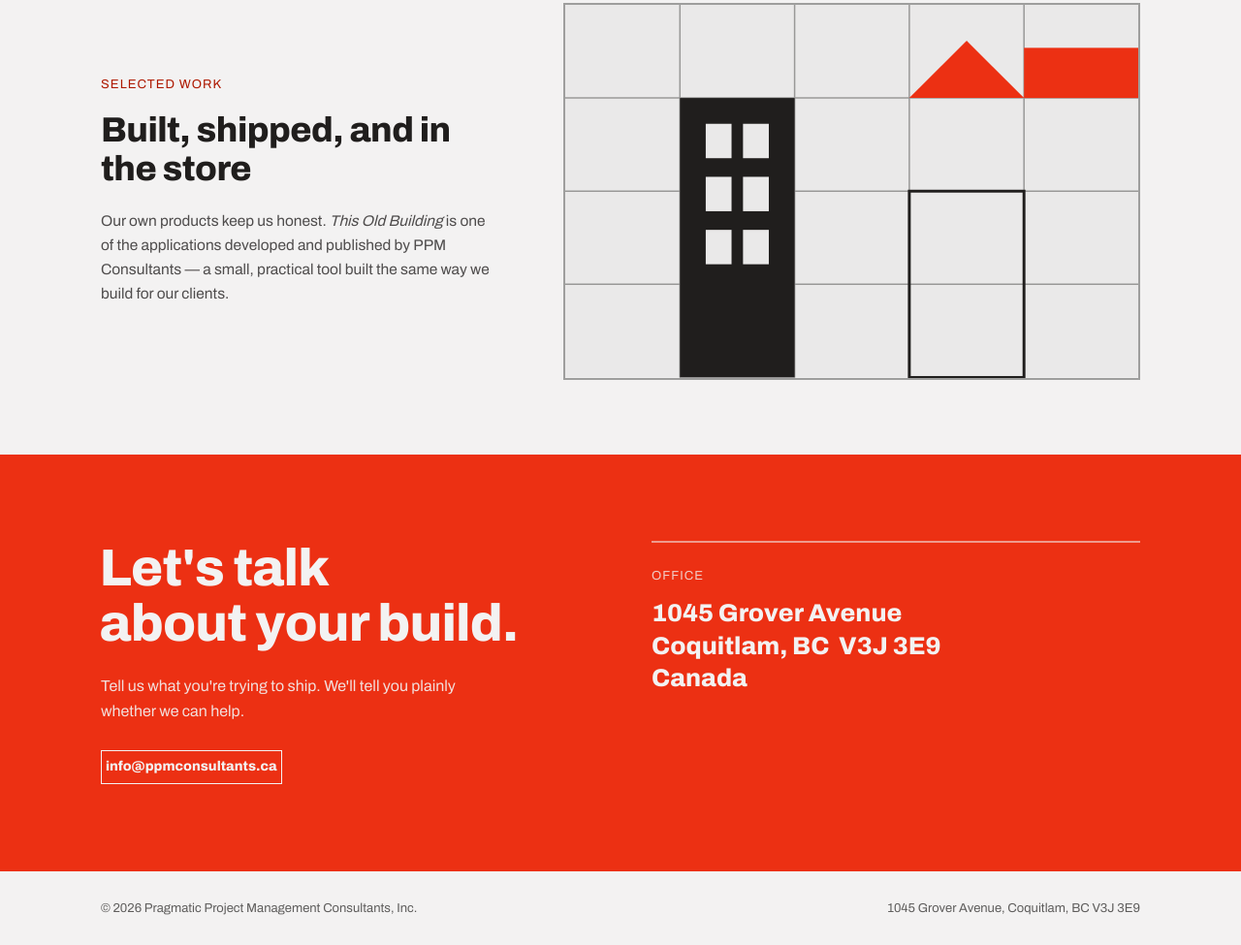
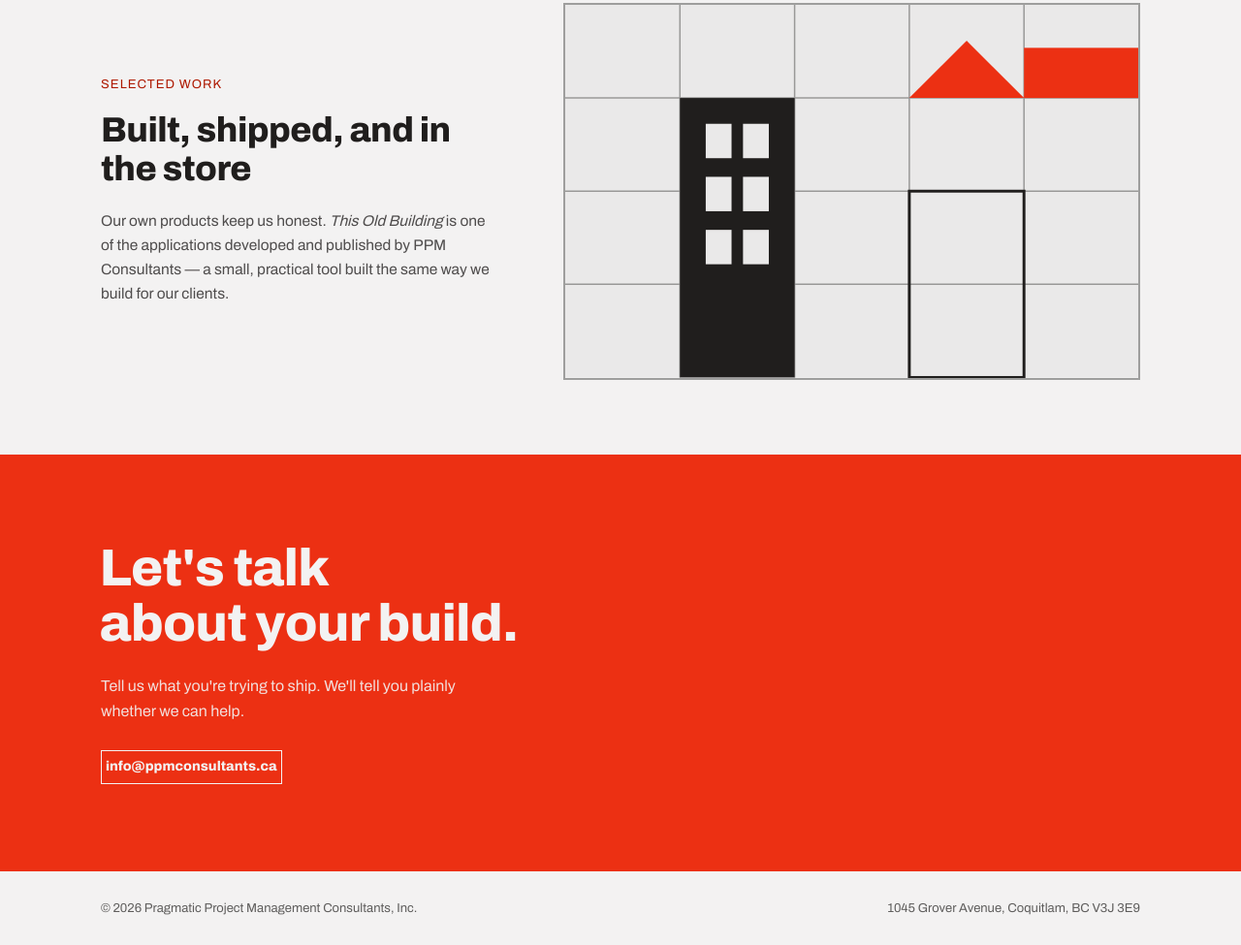
Before and after one commit to dcslack/ppm-website, a plain HTML site: page index.html in a window 1280 px wide. Shown: the part 1817-2792 px from the top of the page at 97% size. Drawn offline with Linux system fonts and the light colour scheme.

Commit message:
Remove office address from contact section
Removed office address section from the contact area.

```diff
--- a/index.html
+++ b/index.html
@@ -175,10 +175,6 @@ footer{display:flex;flex-wrap:wrap;gap:8px 24px;justify-content:space-between;pa
         <p class="lede">Tell us what you're trying to ship. We'll tell you plainly whether we can help.</p>
         <a href="mailto:info@ppmconsultants.ca" class="btn btn-ghost">info@ppmconsultants.ca</a>
       </div>
-      <div style="border-top:2px solid color-mix(in srgb,var(--color-bg) 55%,transparent);padding-top:24px">
-        <p style="font-size:13px;letter-spacing:0.08em;text-transform:uppercase;margin:0 0 12px;color:color-mix(in srgb,var(--color-bg) 80%,transparent)">Office</p>
-        <address>1045 Grover Avenue<br>Coquitlam, BC&nbsp;&nbsp;V3J 3E9<br>Canada</address>
-      </div>
     </div>
   </div>
 </section>
```
